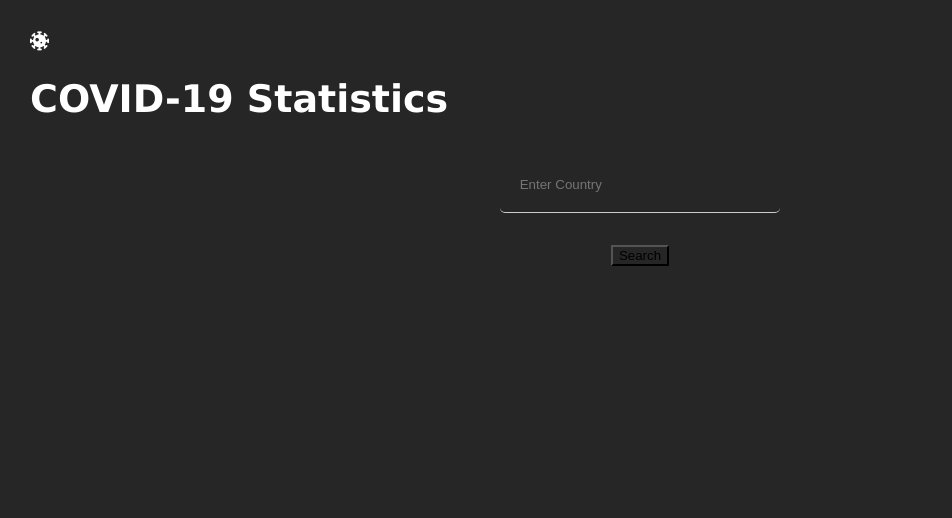
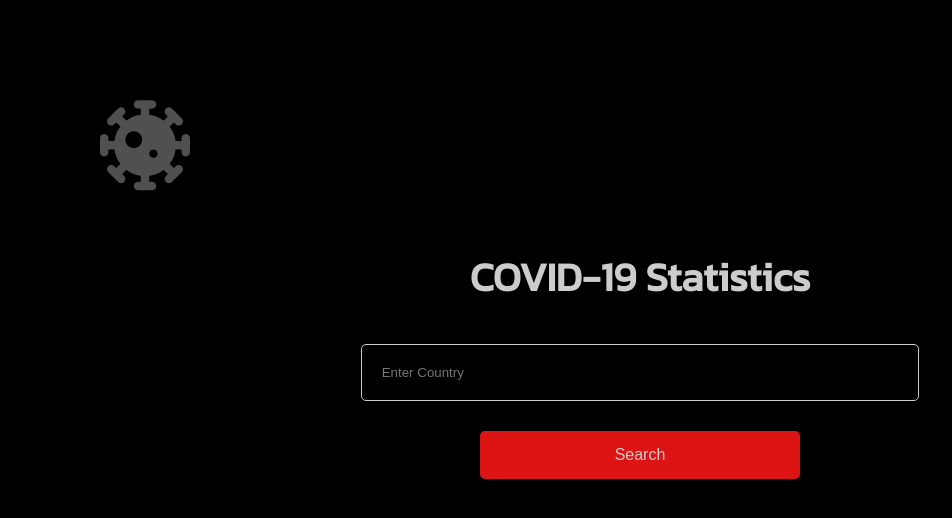
Before and after one commit to PallaviHarish/Covid-19-Statistics, a plain HTML site: page index.html in a window 1280 px wide. Shown: the whole page, without its empty margins (0-952 px from the left). Drawn offline with Linux system fonts and the light colour scheme.

Commit message:
Update style.css

```diff
--- a/style.css
+++ b/style.css
@@ -1,48 +1,38 @@
 *{
     box-sizing: border-box;
-    background-color:rgb(39, 38, 38);
+    background-color: rgb(0, 0, 0);
+    color: #ccc;
 }
 body{
-    font-family: 'Orbitron', 'Lucida Sans Regular', 'Lucida Grande', 'Lucida Sans Unicode', Geneva, Verdana, sans-serif;
-    margin: 10px 10px;
-    font-size: 19px;
-    padding: 20px;
-    font-weight: bold;
-    color: white;
+    font-family: 'Kanit', 'Arial Narrow', Arial, sans-serif;
+    margin: 30px 30px;
+    font-size: 20px;
+    padding: 40px;
 }
-.main_heading,p{
+h1,p{
     text-align: center;
 }
-input[type="button"]{
-    background-color: #93b9c8;
+input[type="submit"]{
+    background-color: rgb(221, 20, 20);
     border: none;
     border-radius: 5px;
-    padding: 20px 10px;
+    padding: 15px 10px;
     cursor: pointer;
-    width: 25%;
+    width: 28%;
     font-size: medium;
-    color: rgb(26, 26, 26);
 }
-#res{
-    font-size: larger;
-    width: 24%;
-    text-align: center;
-}
-input[type="button"]:hover{
-    background-color: rgb(95, 160, 95);
-}
-.Result{
-    font-size: large;
-    color: #7c7c7e;
+input[type="submit"]:hover{
+    background-color: rgb(56, 66, 153);
 }
 input[type="text"]{
-    width: 23%;
+    width: 49%;
     padding: 20px;
+    border-radius: 5px;
     border: 1px solid #ccc;
-    border-right: 0px;
-    border-top: 0px;
-    border-left: 2px;
-    border-radius: 5px;
     margin: 10px;
-    color: rgb(179, 175, 175);
 }
+#sticker{
+    font-size: 90px;
+    padding: 30px;
+    color:rgb(80, 80, 80);
+}
```
